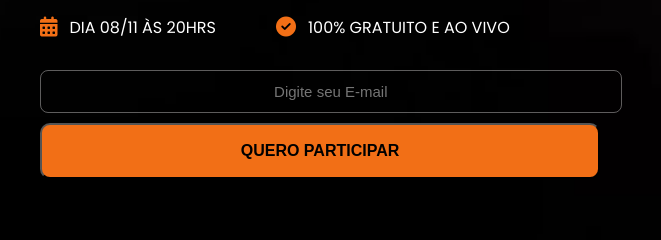
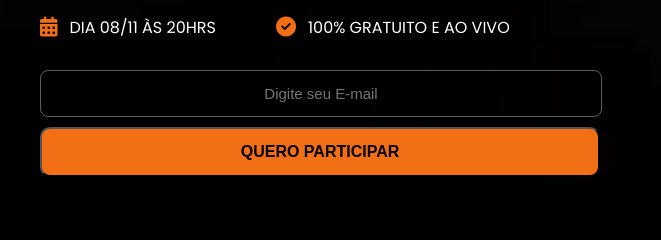
Before and after one commit to leticiamsol/portfolio5, a plain HTML site: page index.html in a window 1280 px wide. Shown: the part 395-635 px from the top of the page, 40-701 px from the left. Drawn offline with Linux system fonts and the light colour scheme; a web font is replaced by a local one.

Commit message:
btn + form

```diff
--- a/style.css
+++ b/style.css
@@ -62,9 +62,14 @@ body {
     margin-bottom: 30px;
 }
 
+.form {
+    width: 100%;
+}
+
 .form .form-control {
-    width: 31%;
-    padding: 12px 203px;
+    width: 100%;
+    padding-top: 14px;
+    padding-bottom: 14px;
     border-radius: 8px;
     background-color: transparent;
     margin-bottom: 10px;
@@ -75,9 +80,10 @@ body {
 }
 
 .form .btn {
+    width: 100%;
+    padding-top: 14px;
+    padding-bottom: 14px;
     background: var(--orange-color);
-    width: 100%;
-    padding: 17px;
     border-radius: 10px;
     font-size: 16px;
     font-weight: 600;
```
Also changed, not shown: index.html (line endings or trailing spaces).
